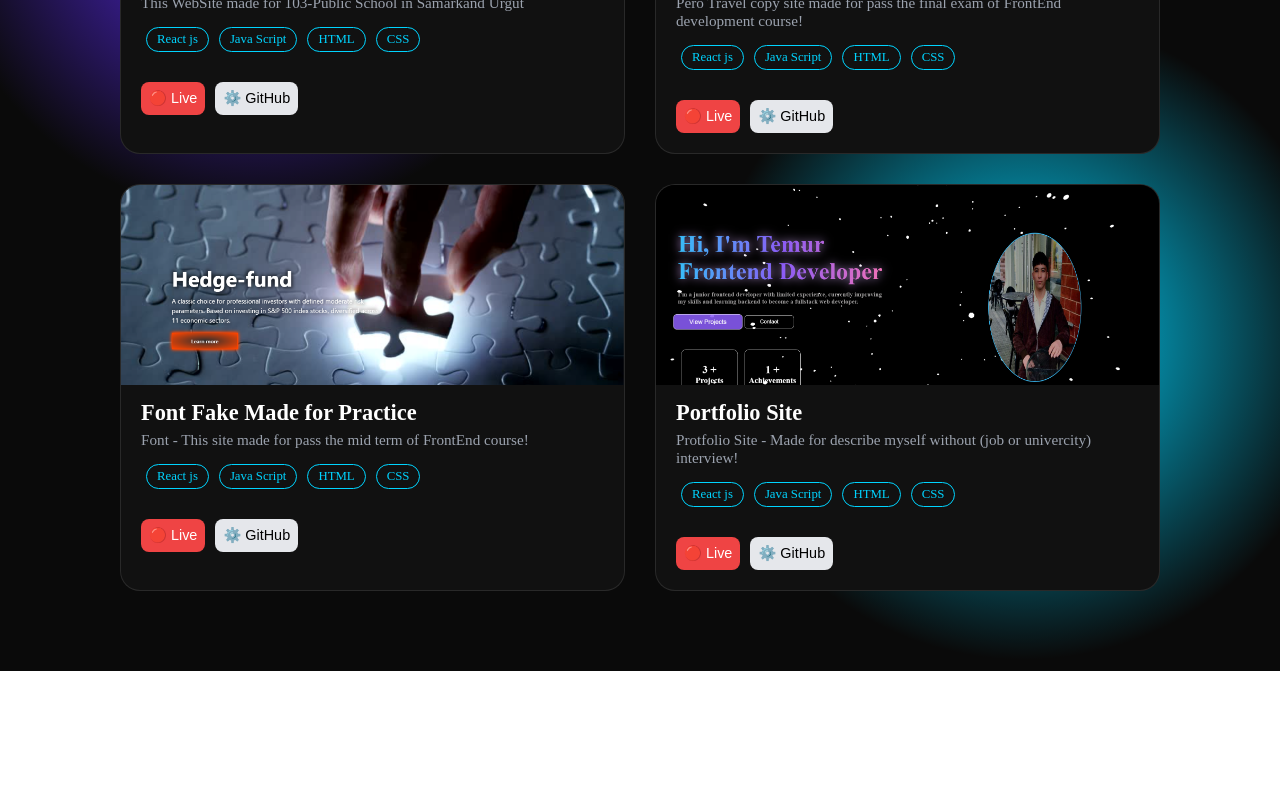
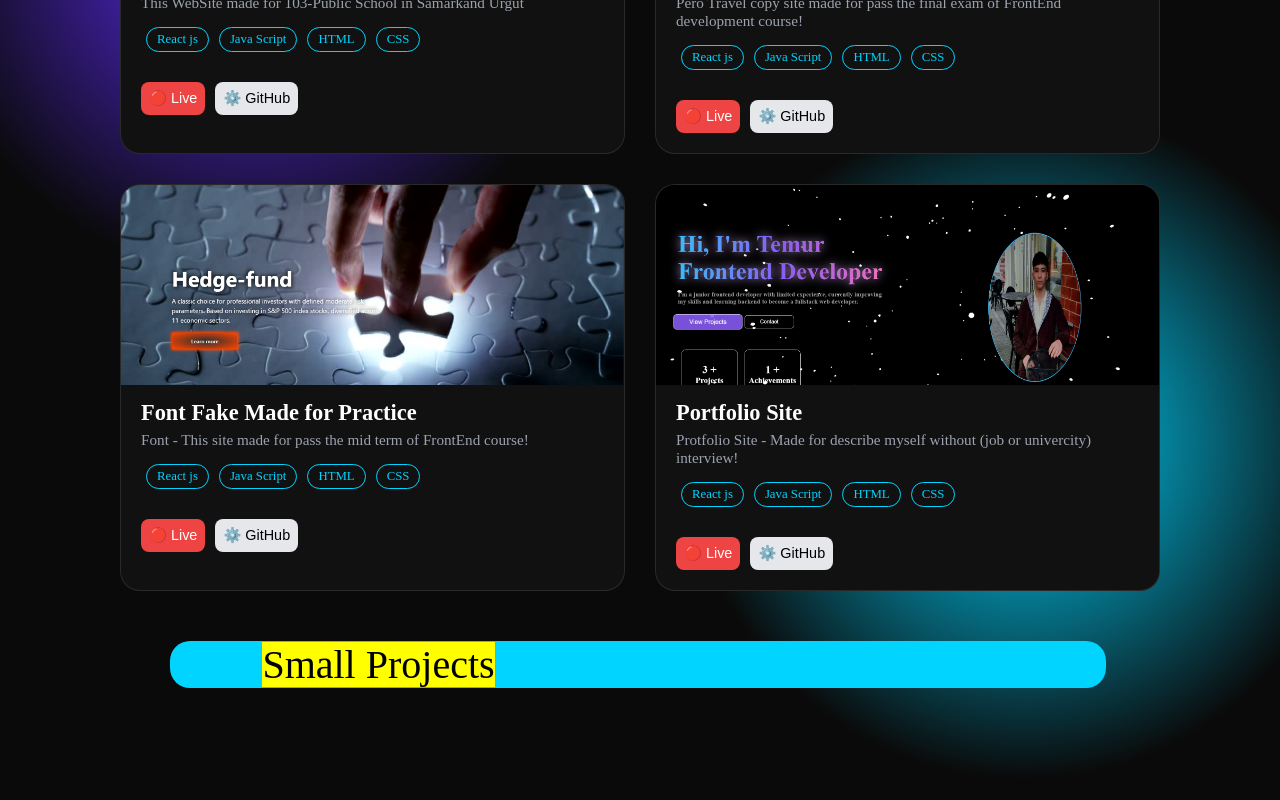
Before and after one commit to TemurbekCode/portfolio, a React (Vite) app: page /projects in a window 1280 px wide. Shown: the part 508-1308 px from the top of the page. Before the commit the page ends 1179 px from the top, so only its background shows below. Built offline with nearby package versions, Linux system fonts and the light colour scheme.

Commit message:
Final Code

```diff
--- a/src/components/projects/Project.css
+++ b/src/components/projects/Project.css
@@ -6,11 +6,11 @@
 
 .projectContainer {
     width: 100%;
-    min-height: 100vh;
+    min-height: 110vh;
     padding: 80px 120px;
     background: radial-gradient(circle at 20% 30%, #5f2cff, transparent 25%),
-                radial-gradient(circle at 80% 70%, #00d4ff, transparent 25%),
-                #0a0a0a;
+        radial-gradient(circle at 80% 70%, #00d4ff, transparent 25%),
+        #0a0a0a;
 }
 
 .h1-project {
@@ -30,12 +30,12 @@
     border-radius: 20px;
     overflow: hidden;
     transition: 0.3s;
-    border: 1px solid rgba(255,255,255,0.1);
+    border: 1px solid rgba(255, 255, 255, 0.1);
 }
 
 .card:hover {
     transform: translateY(-10px) scale(1.02);
-    box-shadow: 0 20px 40px rgba(0,0,0,0.6);
+    box-shadow: 0 20px 40px rgba(0, 0, 0, 0.6);
 }
 
 .imgSchool {
@@ -163,3 +163,40 @@
         width: 100%;
     }
 }
+
+.check {
+    color: #00d4ff;
+    font-size: 2.5rem;
+}
+
+.smallsCont {
+    display: flex;
+    flex-direction: column;
+    background: #00d4ff;
+    border-radius: 20px;
+    margin: 50px 50px;
+    justify-content: center;
+    padding: 0 50px;
+    width: 90%;
+}
+
+.links-summ {
+    background: #00000024;
+    font-size: 1.5rem;
+    text-decoration: none;
+    color: #e5e7eb;
+    border-radius: 5px;
+    margin: 20px 0;
+    width: 60%;
+    height: 45px;
+    display: flex;
+    justify-content: center;
+    flex-direction: column;
+    padding: 0 10px;
+    transition: 0.3s ease-in-out;
+}
+
+.links-summ:hover {
+    transform: translateX(15px);
+    background-color: #000000;
+}
--- a/src/components/projects/Project.jsx
+++ b/src/components/projects/Project.jsx
@@ -1,3 +1,4 @@
+import { color } from "three/src/nodes/tsl/TSLCore.js";
 import "./Project.css"
 
 
@@ -105,6 +106,16 @@ function Project() {
                     </div>
                 </div>
             </div>
+
+            <details className="smallsCont">
+                <summary className="check">
+                    <mark>Small Projects</mark>
+                </summary>
+                <a className="links-summ" href="https://expanding-card-animation.netlify.app/">Images Animation</a>
+                <a className="links-summ" href="https://todo-small-temur.netlify.app/">To Do App</a>
+                <a className="links-summ" href="https://todo-unn-temur.netlify.app/">Small To Do App</a>
+                <a className="links-summ" href="https://message-animation.netlify.app/">Check Button Message Animation</a>
+            </details>
         </div>
     )
 }
```
